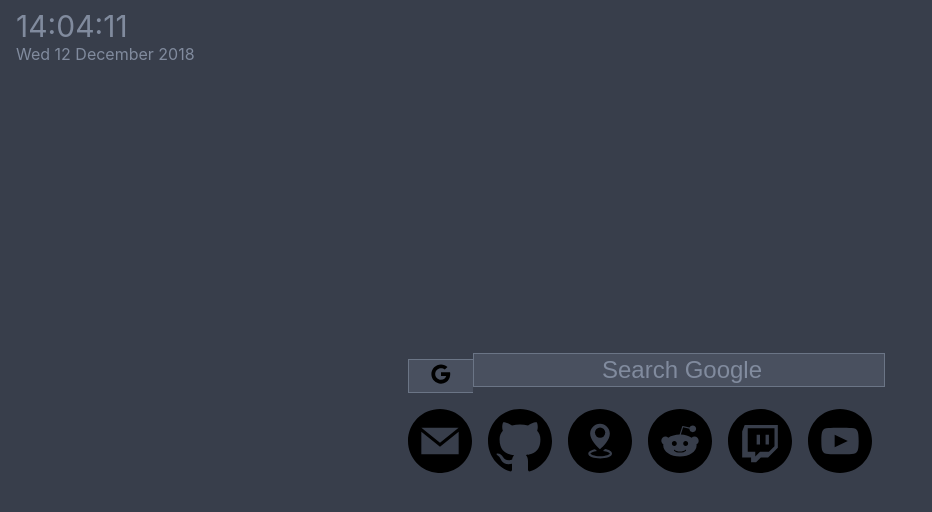
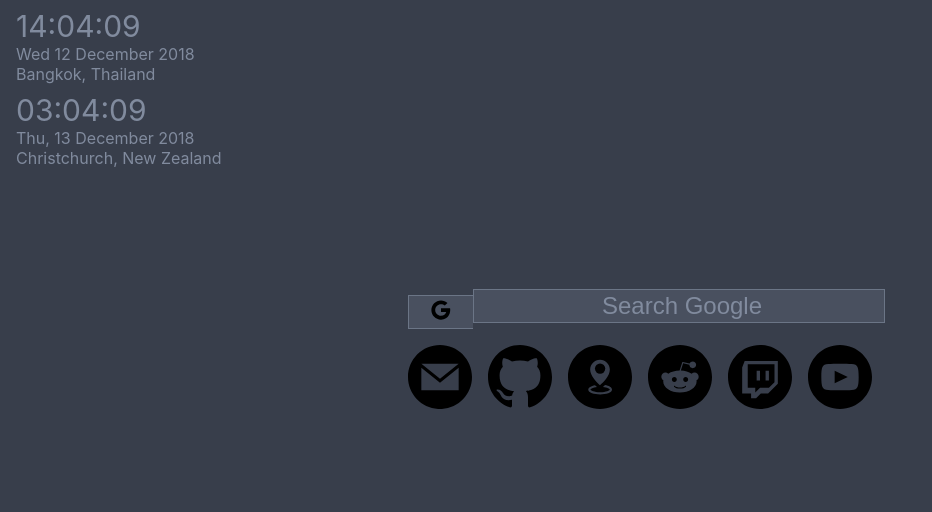
Before and after one commit to cameronrw-nz/StartPage, a React (Create React App) app: page / in a window 1280 px wide. Shown: the top 512 px of the page, without its empty margins (0-932 px from the left). Built offline with nearby package versions, Linux system fonts and the light colour scheme; no server answers.

Commit message:
Adding NZ timezone
Adding an additional timezone.

```diff
--- a/package.json
+++ b/package.json
@@ -5,6 +5,7 @@
   "homepage": "https://cameronrw-nz.github.io/StartPage/",
   "dependencies": {
     "axios": "^0.18.0",
+    "moment-timezone": "^0.5.23",
     "react": "^16.6.3",
     "react-dom": "^16.6.3",
     "react-scripts": "2.1.1"
--- a/public/index.html
+++ b/public/index.html
@@ -19,7 +19,7 @@
       work correctly both with client-side routing and a non-root public URL.
       Learn how to configure a non-root public URL by running `npm run build`.
     -->
-    <title>React App</title>
+    <title>Start Page</title>
   </head>
   <body>
     <noscript>
--- a/src/Styles/App.css
+++ b/src/Styles/App.css
@@ -22,6 +22,10 @@
     justify-content: center;
     font-size: calc(10px + 2vmin);
     color: white;
+}
+
+.date-block {
+    position: absolute;
 }
 
 .date {
--- a/src/Widgets/DateBar.js
+++ b/src/Widgets/DateBar.js
@@ -1,18 +1,17 @@
 import React from 'react'
+import moment from 'moment-timezone'
 
 class DateBar extends React.Component {
     constructor(props) {
         super(props);
 
         this.state = {
-            date: new Date().toLocaleString('en-GB', {weekday: 'short', year: 'numeric', month: 'long', day: 'numeric'}),
-            time: new Date().toLocaleTimeString('it-IT')
+            dateTime: new Date(),
         };
     }
     componentDidMount() {
         this.interval = setInterval(() => this.setState({
-            date: new Date().toLocaleString('en-GB', {weekday: 'short', year: 'numeric', month: 'long', day: 'numeric'}),
-            time: new Date().toLocaleTimeString('it-IT')
+            dateTime: new Date(),
          }), 1000);
       }
 
@@ -21,17 +20,36 @@ class DateBar extends React.Component {
       }
 
     render() {
+        var localDate = this.state.dateTime.toLocaleString('en-GB', {weekday: 'short', year: 'numeric', month: 'long', day: 'numeric'});
+        var localTime = this.state.dateTime.toLocaleTimeString('it-IT');
+        var nzTime = moment(this.state.dateTime.toString()).tz('NZ').format('hh:mm:ss');
+        var nzDate = moment(this.state.dateTime.toString()).tz('NZ').format('ddd, D MMMM YYYY');
+
         return (
-            <div className="date">
-                <div className="date-time">
-                    {this.state.time}
-                </div>
-                <div className="date-formatted">
-                    {this.state.date}
-                </div>
+            <div className="date-block">
+                <DateBlock timeZone="Bangkok, Thailand" time={localTime} date={localDate} />
+                <DateBlock timeZone="Christchurch, New Zealand" time={nzTime} date={nzDate} />
             </div>
           );
     }
 }
 
+function DateBlock({ timeZone, time, date }) {
+    return (
+        <React.Fragment>
+            <div className="date">
+                <div className="date-time">
+                    {time}
+                </div>
+                <div className="date-formatted">
+                    {date}
+                </div>
+                <div className="date-formatted">
+                    {timeZone}
+                </div>
+            </div>
+        </React.Fragment>
+    )
+}
+
 export default DateBar
```
Also changed, not shown: 1 other file (tests, documents, lock files or other folders).
